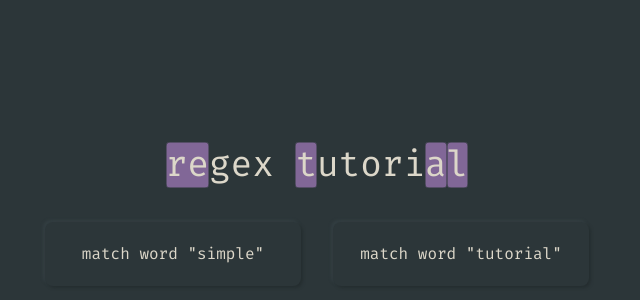
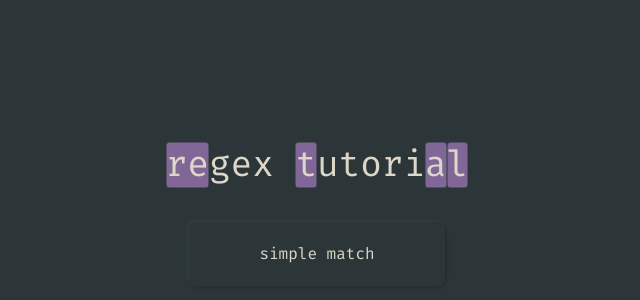
Before and after one commit to hyunmindev/regex-tutorial, a Next.js app: page / in a window 1280 px wide. Shown: the part 188-488 px from the top of the page, without its empty margins (323-963 px from the left). Built offline with nearby package versions, Linux system fonts and the light colour scheme.

Commit message:
라우터 설정 수정

```diff
--- a/src/components/Header/index.tsx
+++ b/src/components/Header/index.tsx
@@ -6,7 +6,6 @@ import Home from '@/assets/icons/home.svg';
 import styles from './index.module.scss';
 
 function Header() {
-  console.log('here?');
   return (
     <nav className={styles.container}>
       <Link href="/">
--- /dev/null
+++ b/src/constants/questionCollection.ts
@@ -0,0 +1,18 @@
+import { Question } from '@/types/question';
+
+export default {
+  simpleMatch: [
+    {
+      answer: 'simple',
+      id: 0,
+      paragraph: 'this is simple tutorial',
+      title: 'match word "simple"',
+    },
+    {
+      answer: 'tutorial',
+      id: 1,
+      paragraph: 'this is simple tutorial',
+      title: 'match word "tutorial"',
+    },
+  ],
+} as { [key: string]: Question[] };
--- a/src/constants/questions.ts
+++ /dev/null
@@ -1,16 +0,0 @@
-import { Question } from '@/types/question';
-
-export default [
-  {
-    answer: 'simple',
-    id: 0,
-    paragraph: 'this is simple tutorial',
-    title: 'match word "simple"',
-  },
-  {
-    answer: 'tutorial',
-    id: 1,
-    paragraph: 'this is simple tutorial',
-    title: 'match word "tutorial"',
-  },
-] as Question[];
--- a/src/hooks/useConfetti.ts
+++ b/src/hooks/useConfetti.ts
@@ -15,7 +15,6 @@ const defaults = {
 };
 
 const fire = (particleRatio: number, options: Options) => {
-  // eslint-disable-next-line no-void
   void confetti({
     ...defaults,
     ...options,
--- a/src/pages/index.tsx
+++ b/src/pages/index.tsx
@@ -3,8 +3,9 @@ import Link from 'next/link';
 
 import AppTitle from '@/components/AppTitle';
 import { APP_TITLE } from '@/constants/meta';
-import questions from '@/constants/questions';
+import questionCollection from '@/constants/questionCollection';
 import styles from '@/styles/pages/Index.module.scss';
+import { camelToKebab, decamelize } from '@/utils/caseConverter';
 
 function Index() {
   return (
@@ -15,13 +16,13 @@ function Index() {
       <div className={styles.container}>
         <AppTitle />
         <div className={styles.questions}>
-          {questions.map(({ id, title }) => (
+          {Object.keys(questionCollection).map((category) => (
             <Link
-              key={id}
-              href={`/questions/${id}`}
+              key={category}
+              href={`/questions/${camelToKebab(category)}/0`}
             >
               <a className={styles.question}>
-                <h2>{title}</h2>
+                <h2>{decamelize(category, ' ')}</h2>
               </a>
             </Link>
           ))}
--- /dev/null
+++ b/src/utils/caseConverter.ts
@@ -0,0 +1,11 @@
+export const camelToKebab = (str: string) =>
+  str.replace(/[A-Z]/g, (substr) => `-${substr.toLowerCase()}`);
+
+export const kebabToCamel = (str: string) =>
+  str.replace(/-./g, (substr) => `${substr[1].toUpperCase()}`);
+
+export const decamelize = (str: string, separator = ' ') =>
+  str
+    .replace(/([a-z\d])([A-Z])/g, `$1${separator}$2`)
+    .replace(/([A-Z]+)([A-Z][a-z\d]+)/g, `$1${separator}$2`)
+    .toLowerCase();
```
Also changed, not shown: src/hooks/useQuestion.ts (added, +33 -0 lines), src/pages/questions/[category]/[id].tsx (renamed from src/pages/questions/[id].tsx, +4 -22 lines), .eslintrc.json.
